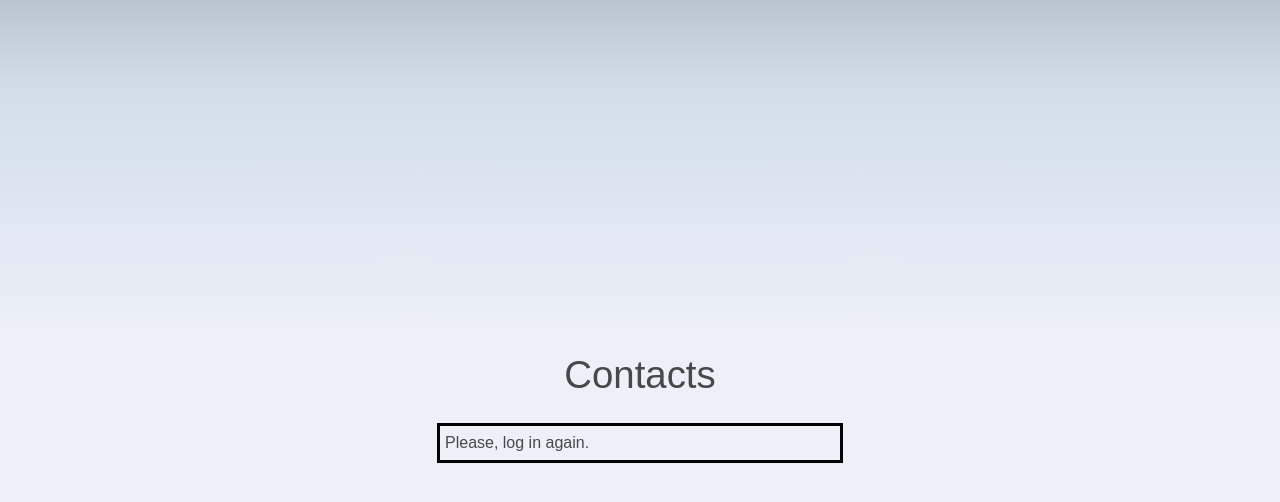
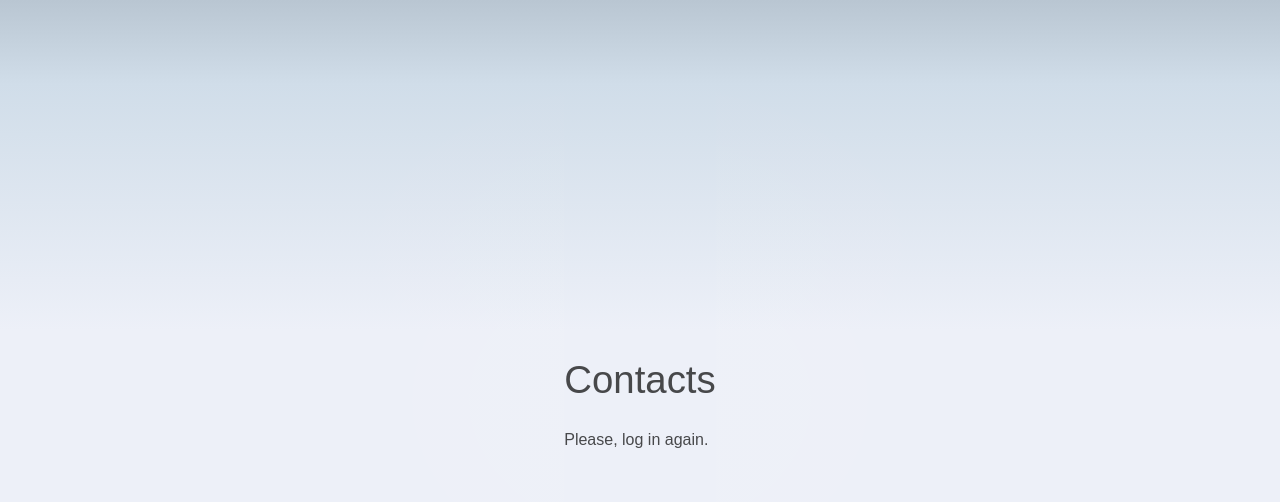
Before and after one commit to StaffEngineer/secure-contact-manager, a SvelteKit app in the folder client/: page /contacts in a window 1280 px wide. Shown: the top 502 px of the page. Built offline with nearby package versions, Linux system fonts and the light colour scheme.

Commit message:
Improve filtering

```diff
--- a/client/src/lib/Contact.svelte
+++ b/client/src/lib/Contact.svelte
@@ -3,11 +3,11 @@
     import { store } from '../lib/store';
     import { get } from 'svelte/store';
 
-    export let name: string ='';
-    export let phone: string = '';
-    export let email: string = '';
-    export let address: string = '';
-    export let id: string = '';
+    export let name ='';
+    export let phone = '';
+    export let email = '';
+    export let address = '';
+    export let id = '';
 
     let errorMessage = '';
 
@@ -23,10 +23,10 @@
 
     function isValid(): boolean {
         errorMessage = '';
-        if (!address) errorMessage = 'Address is required'
-        if (!email) errorMessage = 'Email is required'
-        if (!phone) errorMessage = 'Phone is required'
-        if (!name) errorMessage = 'Name is required'
+        if (address === '') errorMessage = 'Address is required'
+        if (email === '') errorMessage = 'Email is required'
+        if (phone === '') errorMessage = 'Phone is required'
+        if (name === '') errorMessage = 'Name is required'
         return errorMessage === ''
     }
 
@@ -42,7 +42,7 @@
     }
 
     async function handleEdit() {
-        if (id == null) {
+        if (id === '') {
             errorMessage = 'Select contact for editing'
             return
         }
--- a/client/src/routes/contacts/+page.svelte
+++ b/client/src/routes/contacts/+page.svelte
@@ -1,62 +1,61 @@
 <script lang="ts">
     import { store } from '../../lib/store';
     import VirtualList from 'svelte-tiny-virtual-list';
+    import { get } from 'svelte/store';
+    import { onDestroy } from 'svelte';
     import Contact from '../../lib/Contact.svelte';
-    import { get } from 'svelte/store';
 
     let selectedIndex = -1
     let needle: string;
 
-    const { password } = get(store)
+    const { password, contacts } = get(store)
 
-    let indexes: number[] | undefined
+    let filteredContacts = contacts;
 
     function handleFilter() {
-        indexes = undefined
+        const { contacts } = get(store)
+        filteredContacts = contacts
         if (needle == null || needle === '') return
-        const { contacts } = get(store)
 
-        indexes = []
-        contacts.forEach((contact, index) => {
+        filteredContacts = []
+        contacts.forEach((contact) => {
             const text = `${contact.name}${contact.phone}${contact.email}${contact.address}`
             if (text.toLowerCase().includes(needle.toLowerCase())) {
-                indexes!.push(index)
+                filteredContacts.push(contact)
             }
         })
     }
+
+    const unsubscribe = store.subscribe(handleFilter);
+
+    onDestroy(unsubscribe);
 </script>
 
 <h1>Contacts</h1>
+{#if password }
 <div class="contacts-container">
-    {#if $store.contacts.length > 0 }
     <div class="contacts-panel">
         <input class='filter' bind:value={needle} placeholder="Filter" on:input={handleFilter}>
         <div class="contacts-list">
+            {#if filteredContacts.length > 0 }
                 <VirtualList
                     height={400}
-                        itemCount={$store.contacts.length}
+                    itemCount={filteredContacts.length}
                     itemSize={25}>
                     <div slot="item" let:index let:style {style} on:click={() => { selectedIndex = index}}>
-                        {#if indexes === undefined  }
-                             <div tabindex={index} class="contact-item" >{index+1}. {$store.contacts[index].name}</div>
-                        {/if}
-                        {#if indexes && indexes.length && indexes.includes(index)  }
-                            <div tabindex={index} class="contact-item" >{index+1}. {$store.contacts[index].name}</div>
+                        <div tabindex={index} class="contact-item" >{index+1}. {filteredContacts[index].name}</div>
+                    </div>
+                </VirtualList>
             {/if}
         </div>
-                </VirtualList>
     </div>
+    {#key selectedIndex}
+        <Contact {...selectedIndex !== -1 && { ...filteredContacts[selectedIndex]}}/>
+    {/key}
 </div>
-    {/if}
-    {#if password }
-        {#key selectedIndex}
-            <Contact {...selectedIndex !== -1 && { ...$store.contacts[selectedIndex]}}/>
-        {/key}
 {:else }
     <p>Please, log in again.</p>
 {/if}
-
-</div>
 
 <style>
     .filter {
@@ -73,10 +72,6 @@
         margin: 10px;
         border: solid;
         min-width: 400px;
-    }
-
-    .contacts-container p {
-        margin: 5px;
     }
 
     .contacts-list {
```
Lines whose indentation alone changed are shown as unchanged.
